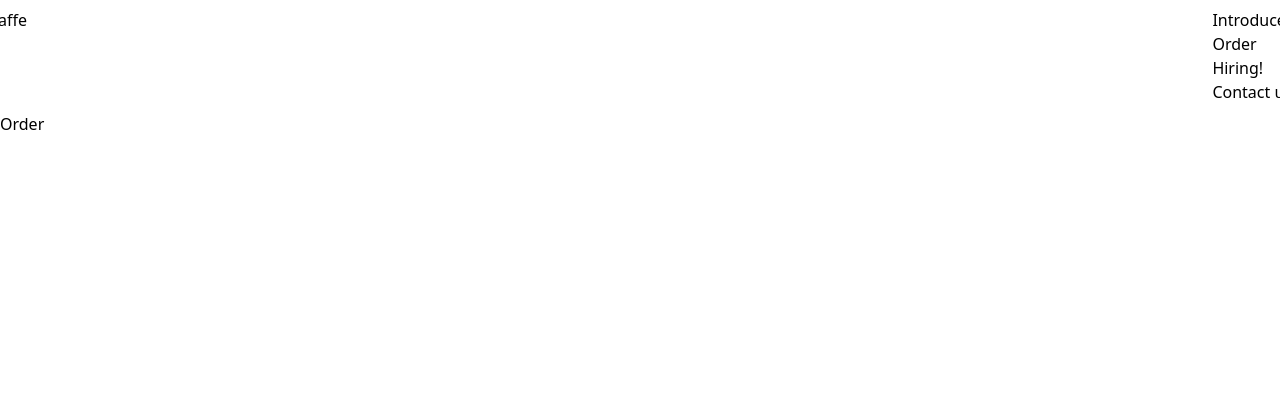
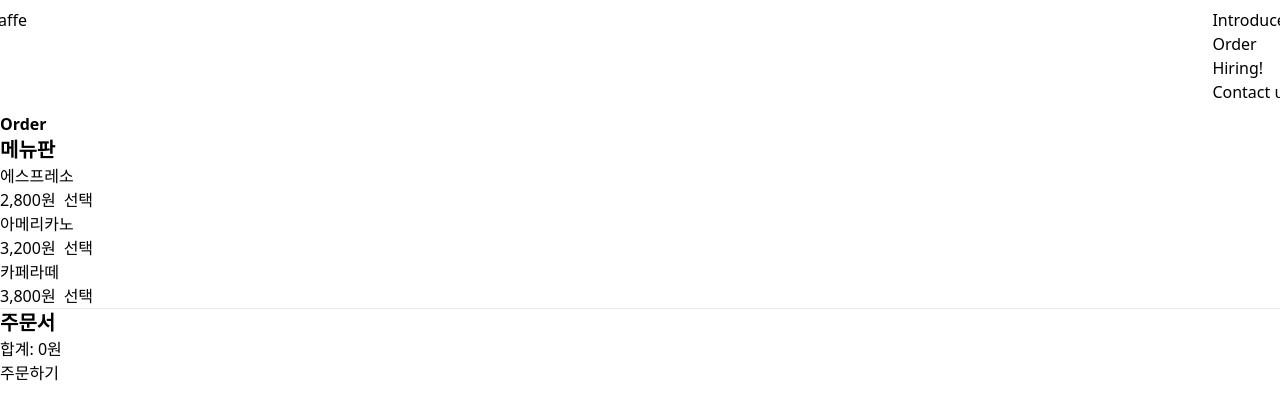
Before and after one commit to zsoon96/nextjs-prac-caffe, a Next.js app: page /order in a window 1280 px wide. Shown: the top 420 px of the page. Built offline with nearby package versions, Linux system fonts and the light colour scheme.

Commit message:
Caffe 예제 - 소개/주문화면 UI

```diff
--- a/pages/introduce.js
+++ b/pages/introduce.js
@@ -5,7 +5,8 @@ export default function Introduce() {
         <div className='container'>
 
             <Header/>
-            <h1>Introduce</h1>
+            <h1 className="font-bold">Introduce</h1>
+            <p>Caffe 서비스를 이용해서 온라인으로 주문하고 편하게 현장에서 수령하세요!</p>
 
         </div>
     )
--- a/pages/order.js
+++ b/pages/order.js
@@ -5,7 +5,34 @@ export default function Order() {
         <div className='container'>
 
             <Header/>
-            <h1>Order</h1>
+            <h1 className="font-bold">Order</h1>
+            <h2 className="text-xl font-bold">메뉴판</h2>
+            <dl>
+                <dt>에스프레소</dt>
+                <dd>
+                    2,800원
+                    <button className='btn btn-outline-secondary btn-sm ml-2'>선택</button>
+                </dd>
+
+                <dt>아메리카노</dt>
+                <dd>
+                    3,200원
+                    <button className='btn btn-outline-secondary btn-sm ml-2'>선택</button>
+                </dd>
+
+                <dt>카페라떼</dt>
+                <dd>
+                    3,800원
+                    <button className='btn btn-outline-secondary btn-sm ml-2'>선택</button>
+                </dd>
+            </dl>
+
+            <hr />
+
+            <h2 className="text-xl font-bold">주문서</h2>
+            <p>합계: {'0'}원</p>
+            <button className='btn btn-primary btn-lg'>주문하기</button>
+
 
         </div>
     )
```
